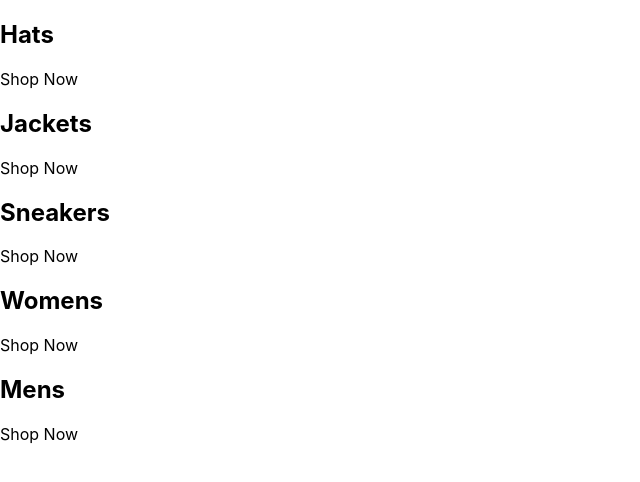
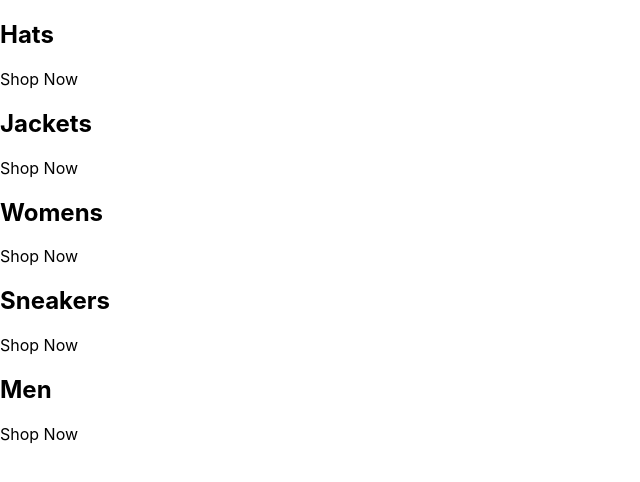
Before and after one commit to alinacoding/style_spot, a React (Create React App) app: page / in a window 1280 px wide. Shown: the top 482 px of the page, without its empty margins (0-640 px from the left). Built offline with nearby package versions, Linux system fonts and the light colour scheme.

Commit message:
Restructuring the app

```diff
--- a/package.json
+++ b/package.json
@@ -6,9 +6,12 @@
     "@testing-library/jest-dom": "^5.16.4",
     "@testing-library/react": "^13.3.0",
     "@testing-library/user-event": "^13.5.0",
+    "crypto-browserify": "^3.12.0",
+    "process": "^0.11.10",
     "react": "^18.2.0",
     "react-dom": "^18.2.0",
     "react-scripts": "5.0.1",
+    "sass": "^1.54.0",
     "web-vitals": "^2.1.4"
   },
   "scripts": {
--- a/src/App.js
+++ b/src/App.js
@@ -1,42 +1,39 @@
+import { title } from "process";
+
 const App = () => {
+  const categories = [
+    {
+      id: 1,
+      title: "Hats",
+    },
+    {
+      id: 2,
+      title: "Jackets",
+    },
+    {
+      id: 3,
+      title: "Womens",
+    },
+    {
+      id: 4,
+      title: "Sneakers",
+    },
+    {
+      id: 5,
+      title: "Men",
+    },
+  ];
   return (
     <div className="categories-container">
-      <div className="category-container">
-        {/* <img /> */}
-        <div className="category-body-container">
-          <h2>Hats</h2>
-          <p>Shop Now</p>
+      {categories.map(({ title }) => (
+        <div className="category-container">
+          <div className="background-image" />
+          <div className="category-body-container">
+            <h2>{title}</h2>
+            <p>Shop Now</p>
+          </div>
         </div>
-      </div>
-      <div className="category-container">
-        {/* <img /> */}
-        <div className="category-body-container">
-          <h2>Jackets</h2>
-
-          <p>Shop Now</p>
-        </div>
-      </div>
-      <div className="category-container">
-        {/* <img /> */}
-        <div className="category-body-container">
-          <h2>Sneakers</h2>
-          <p>Shop Now</p>
-        </div>
-      </div>
-      <div className="category-container">
-        {/* <img /> */}
-        <div className="category-body-container">
-          <h2>Womens</h2>
-          <p>Shop Now</p>
-        </div>
-      </div>
-      <div className="category-container">
-        {/* <img /> */}
-        <div className="category-body-container">
-          <h2>Mens</h2>
-          <p>Shop Now</p>
-        </div>
-      </div>
+      ))}
     </div>
   );
 };
```
Also changed, not shown: 1 other file (tests, documents, lock files or other folders).
